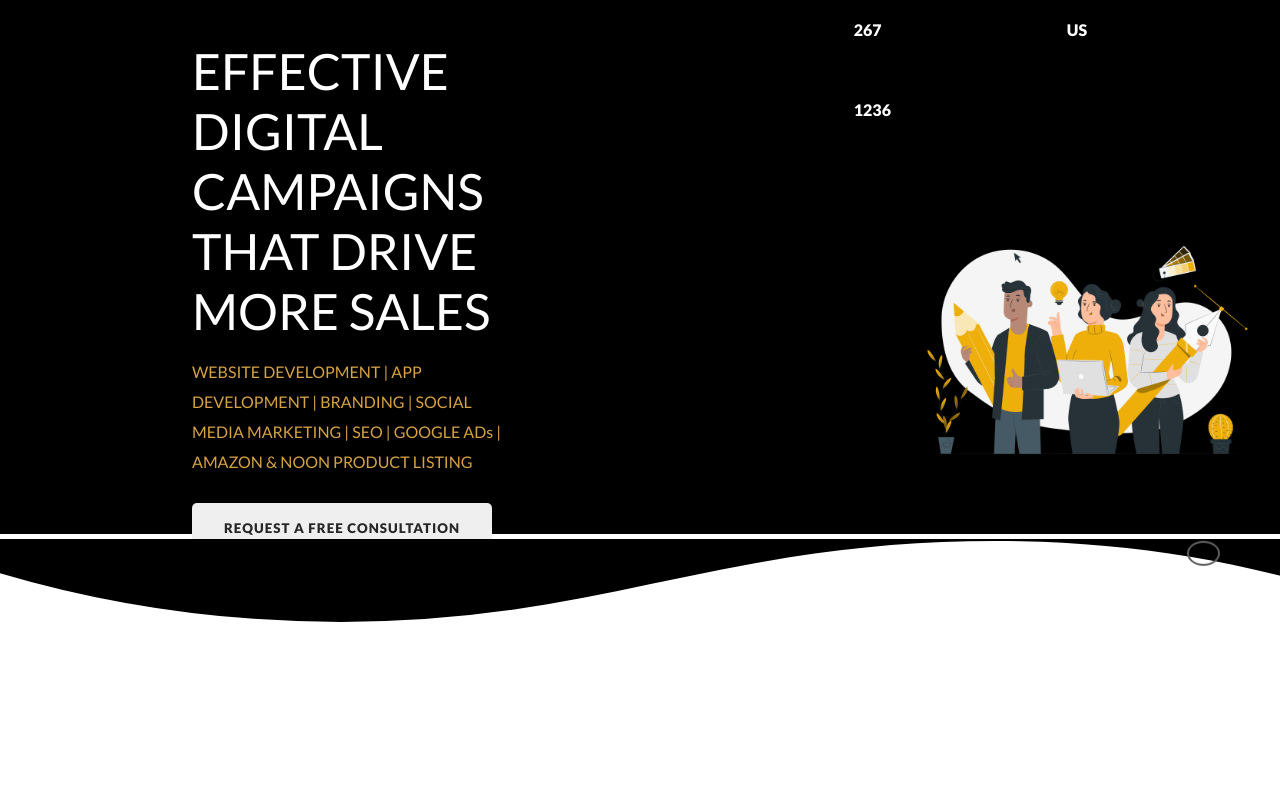
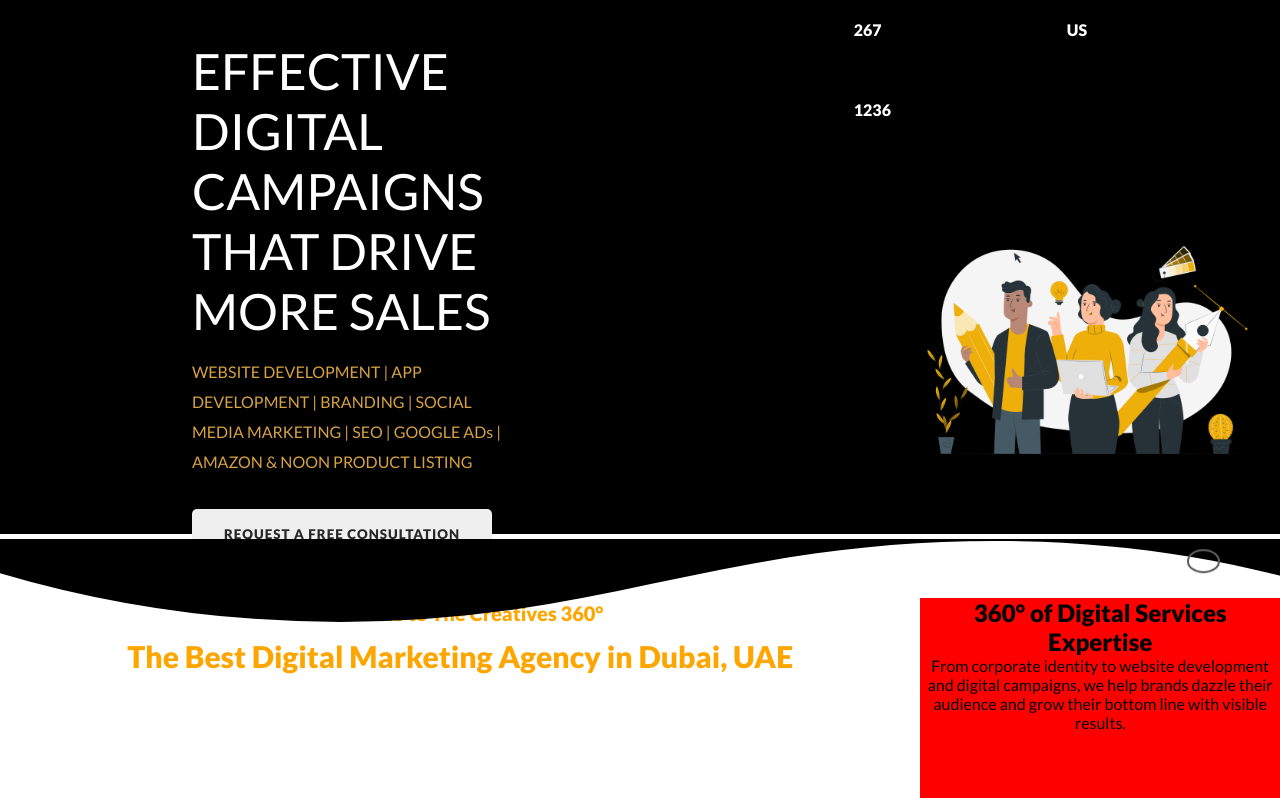
Before and after one commit to Szvejk/Digital-Marketing, a React (Vite) app: page / in a window 1280 px wide. Shown: the part 170-968 px from the top of the page. Before the commit the page ends 859 px from the top, so only its background shows below. Built offline with nearby package versions, Linux system fonts and the light colour scheme.

Commit message:
new section

```diff
--- a/src/App.tsx
+++ b/src/App.tsx
@@ -1,9 +1,11 @@
 import React from 'react'
 import Header from './Header/Header'
+import Presentation from './Presentation/Presentation'
 const App = () => {
   return (
     <>
       <Header />
+      <Presentation />
     </>
   )
 }
--- a/src/Header/Header.module.scss
+++ b/src/Header/Header.module.scss
@@ -90,11 +90,20 @@
 			width: 300px;
 			border-radius: 5px;
 			border: none;
-			margin-top: 8%;
+			margin-top: 10%;
 			color: rgb(39, 39, 39);
 			letter-spacing: 1px;
-			transition: transform 0.3s ease, background-color 0.3s, color 0.3s;
+			transition: transform 1s ease, background-color 0.3s, color 0.3s;
+            &:hover{
+                transform: translateY(-20px);
+                background-color: orange;
+                color: white;
+            }
 		}
+
+
+
+
 	}
 	.square {
 		width: 20px;
--- a/src/Presentation/Presentation.module.scss
+++ b/src/Presentation/Presentation.module.scss
@@ -0,0 +1,28 @@
+.wrapperPresentation {
+	width: 100%;
+	height: 10%;
+	display: flex;
+	justify-content: center;
+	align-content: center;
+	margin-top: 5%;
+	text-align: center;
+	.welcomeText {
+		font-size: 20px;
+		color: orange;
+		line-height: 30px;
+	}
+	.describeText {
+		font-size: 30px;
+		color: orange;
+		margin-top: 10px;
+	}
+	.textPresentation {
+		width: 100vw;
+	}
+	.leftSidePresentation {
+		height: 200px;
+		width: 500px;
+		background-color: red;
+
+}
+}
--- a/src/Presentation/Presentation.tsx
+++ b/src/Presentation/Presentation.tsx
@@ -0,0 +1,28 @@
+import React from 'react';
+import styles from './Presentation.module.scss';
+
+const Presentation = () => {
+	return (
+		<section className={styles.wrapperPresentation}>
+			<div className={styles.textPresentation}>
+				<h3 className={styles.welcomeText}>Welcome to The Creatives 360°</h3>
+				<h2 className={styles.describeText}>
+					The Best Digital Marketing Agency in Dubai, UAE
+				</h2>{' '}
+			</div>
+
+			<div className={styles.leftSidePresentation}>
+				<h1 className={styles.degrees}> 360° of Digital Services Expertise </h1>
+				<p className={styles.describeDegrees}>
+					From corporate identity to website development and digital campaigns,
+					we help brands dazzle their audience and grow their bottom line with
+					visible results.{' '}
+				</p>
+			</div>
+
+
+		</section>
+	);
+};
+
+export default Presentation;
```
